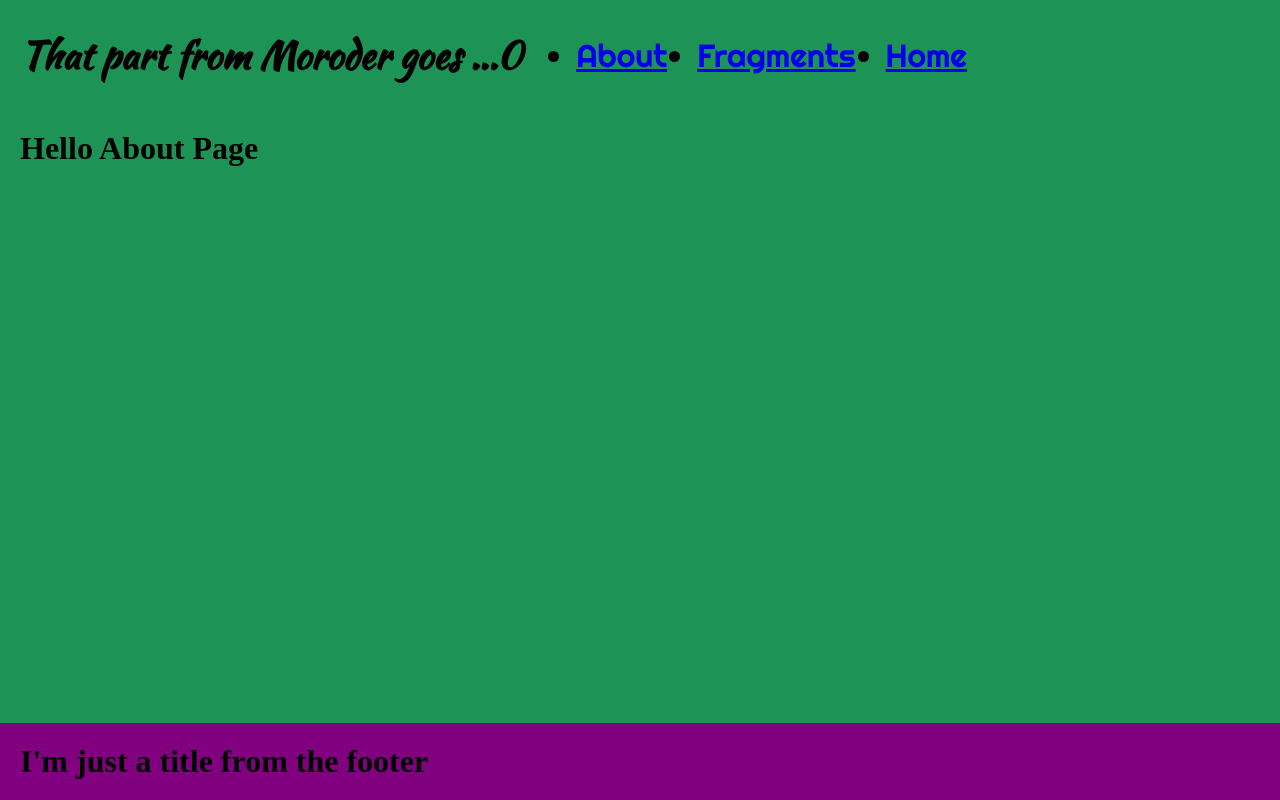
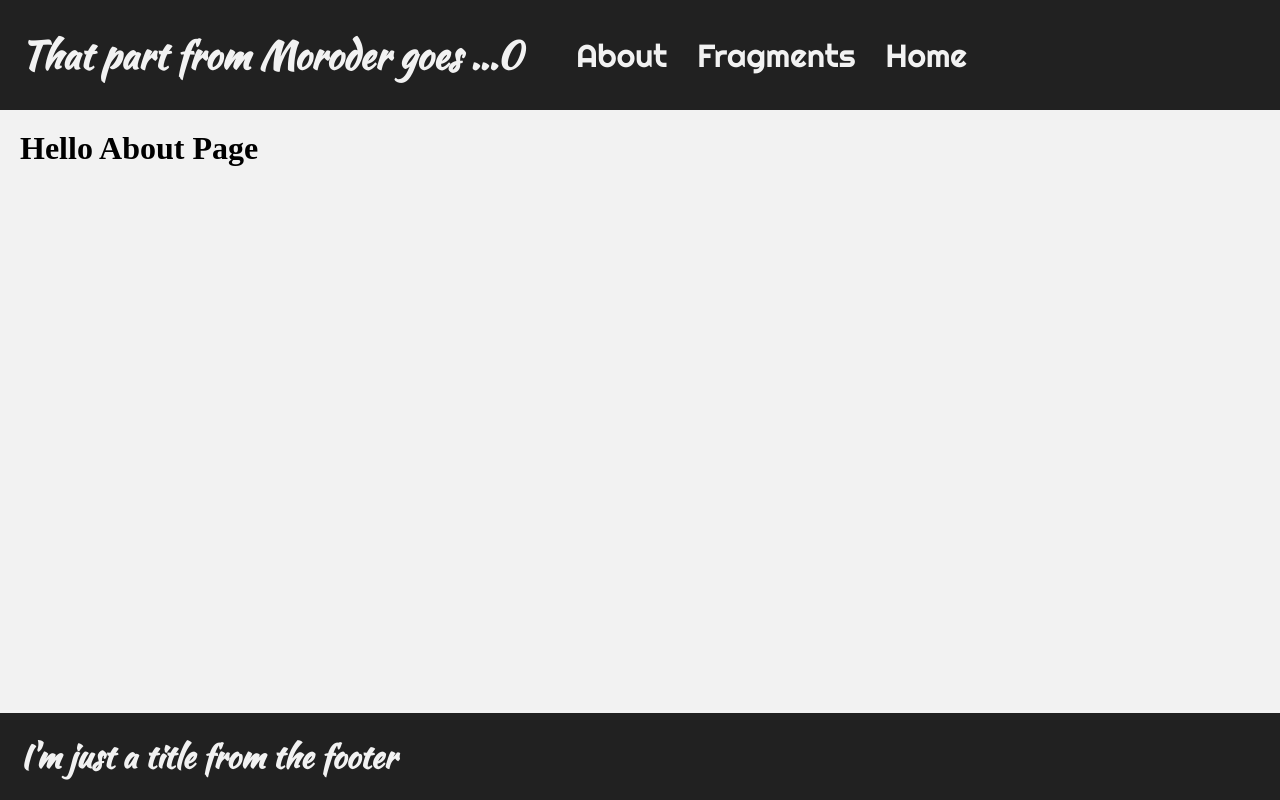
Before and after one commit to Guruk13/reactheme, a React (Vite) app: page /about in a window 1280 px wide. Built offline with nearby package versions, Linux system fonts and the light colour scheme.

Commit message:
Theme is ready , i can use it as base project, nice.

```diff
--- a/src/App.tsx
+++ b/src/App.tsx
@@ -51,7 +51,6 @@ const GlobalStyle = createGlobalStyle`
     padding: 20px;
   }
 
-
  body{
    background-color:${({ theme }) => theme.background};
  }
@@ -64,6 +63,11 @@ const GlobalStyle = createGlobalStyle`
 
   #root > div{
     flex-grow: 1;
+  }
+ //NavLink Styles
+  nav> div> ul> li> a{
+    color: ${({ theme }) => theme.lightColorText};
+    text-decoration: none;
   }
 
   //three parts and navbar
--- a/src/MainStyles.js
+++ b/src/MainStyles.js
@@ -34,4 +34,5 @@ export const NavUl = styled.ul`
     width: 100 %;
     margin - top: 1em;
     padding - left: 3.5em;
+    list-style-type: none;
   `
--- a/src/components/Footer.jsx
+++ b/src/components/Footer.jsx
@@ -2,14 +2,19 @@ import React from "react";
 import  styled  from '../theme/index';
 
 const StyledFooter = styled.footer`
-    background: purple;
+    background-color:${({ theme }) => theme.navColor};
 `;
+
+const StyledH1 = styled.h1`
+    color:${({ theme }) => theme.lightColorText};
+    font-family: 'navBarFont', cursive;
+`
 
 class Footer extends React.Component {
     render() {
         return (
             <StyledFooter >
-                <h1> I'm just a title from the footer </h1>
+                <StyledH1> I'm just a title from the footer </StyledH1>
             </StyledFooter>
         )
     }
--- a/src/components/Header.tsx
+++ b/src/components/Header.tsx
@@ -3,7 +3,8 @@ import React, { FunctionComponent } from 'react'; // importing FunctionComponent
 import styled from '../theme/index';
 
 const StyledHeader = styled.header`
-    background: ${({ theme }) => theme.background};
+    background-color:${({ theme }) => theme.navColor};
+    color:${({ theme }) => theme.lightColorText};
 `;
 
 type HeaderProps = {
--- a/src/components/itemscomponent/Item.jsx
+++ b/src/components/itemscomponent/Item.jsx
@@ -6,25 +6,19 @@ class Item extends Component {
   render() {
     return (
       <React.Fragment>
-        <div className="card mb-2">
           <h5 className={this.styleCardHeader()}>{this.styleCount()}</h5>
-          <div className="card-body">
             <button
               onClick={() => this.props.onIncrement(this.props.item)}
-              className="btn btn-lg btn-outline-secondary"
             >
               Increment
             </button>
-
             <button
               onClick={() => this.props.onDelete(this.props.item.id)}
-              className="btn btn-lg btn-outline-danger ml-4"
             >
               Delete
             </button>
-          </div>
-        </div>
       </React.Fragment>
+
     );
   }
 
--- a/src/components/itemscomponent/Items.jsx
+++ b/src/components/itemscomponent/Items.jsx
@@ -9,7 +9,8 @@ class Items extends Component {
                     onClick={this.props.onReset}
                 >
                     Reset All
-        </button>
+                </button>
+                <div>
                 {this.props.items.map(item => (
                     <Item
                         key={item.id}
@@ -18,6 +19,7 @@ class Items extends Component {
                         item={item}
                     />
                 ))}
+                </div>
             </React.Fragment>
         );
     }
--- a/src/index.js
+++ b/src/index.js
@@ -8,9 +8,7 @@ import * as serviceWorker from './serviceWorker';
 
  let app = (
       <React.StrictMode>
-
         <App />
-
         </React.StrictMode>
  );
 
--- a/src/theme/index.ts
+++ b/src/theme/index.ts
@@ -11,6 +11,8 @@ const {
 >;
 
 export interface IThemeInterface {
+  navColor: string,
+  lightColorText: string,
   primaryColor: string;
   secondaryColor: string;
   body: string;
@@ -19,18 +21,11 @@ export interface IThemeInterface {
   background: string;
 }
 
-export const theme = {
-  primaryColor: "#090966",
-  secondaryColor:"",
-  body: '#FFF',
-  text: '#363537',
-  toggleBorder: '#FFF',
-  background: '#363537',
-
-};
 
 
-export const whiteSnake = {
+export const whiteSnake: IThemeInterface = {
+  navColor: "red" ,
+  lightColorText: "red",
   body: '#709cbf',
   primaryColor: "#090966",
   secondaryColor:"",
@@ -38,13 +33,15 @@ export const whiteSnake = {
   toggleBorder: '#FFF',
   background: '#6C428E',
 }
-export const fooFighters = {
-  primaryColor: "#090966",
+export const fooFighters: IThemeInterface = {
+  navColor: "#212121",
+  lightColorText: "#f2f2f2",
+  primaryColor: "#212121",
   secondaryColor:"",
   body: '#E5FFCD',
   text: '#FFFF49',
   toggleBorder: '#6B8096',
-  background: '#1D9356',
+  background: '#f2f2f2',
 }
 
 export default styled;
```
Also changed, not shown: 1 other file (tests, documents, lock files or other folders).
